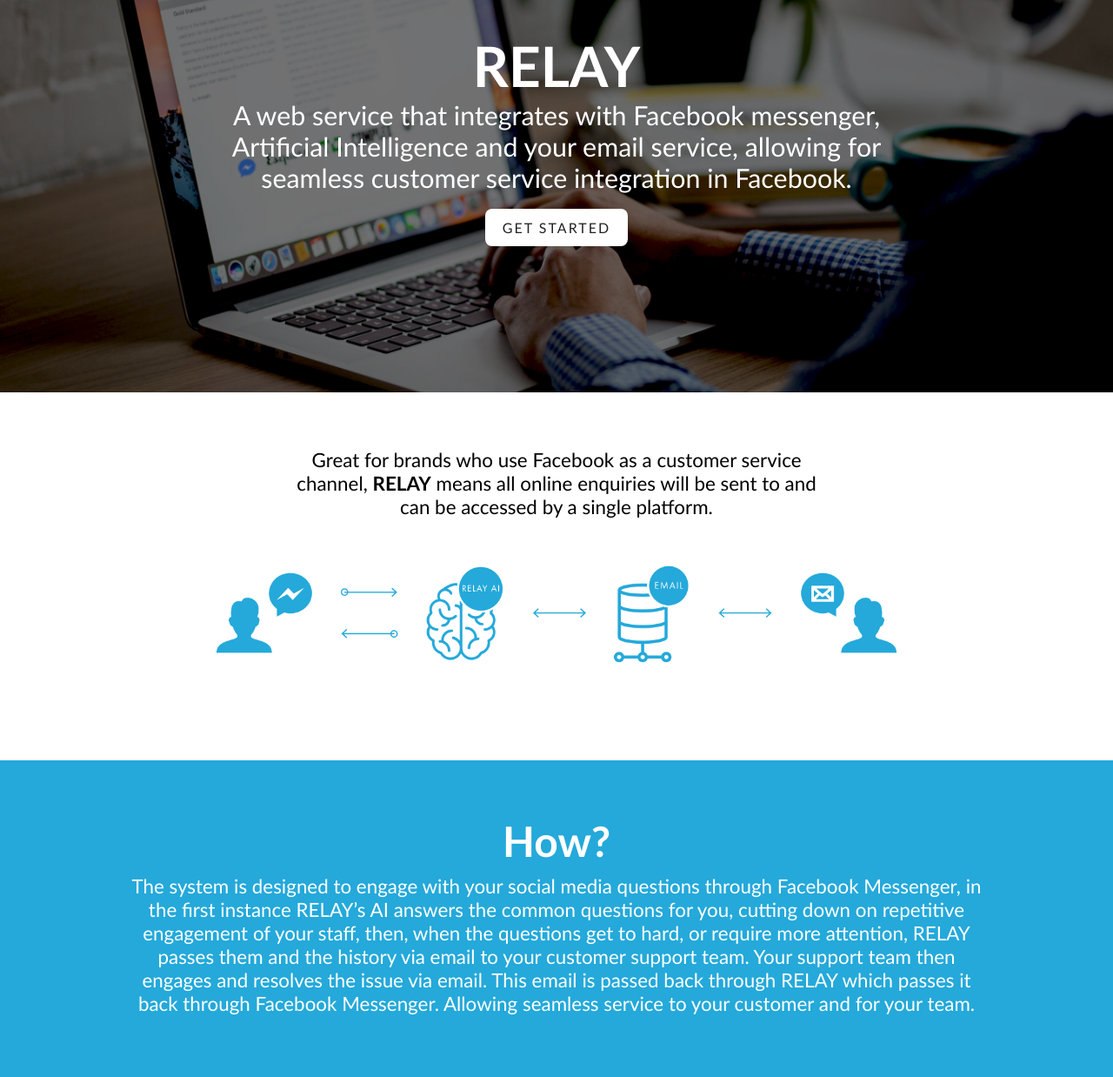
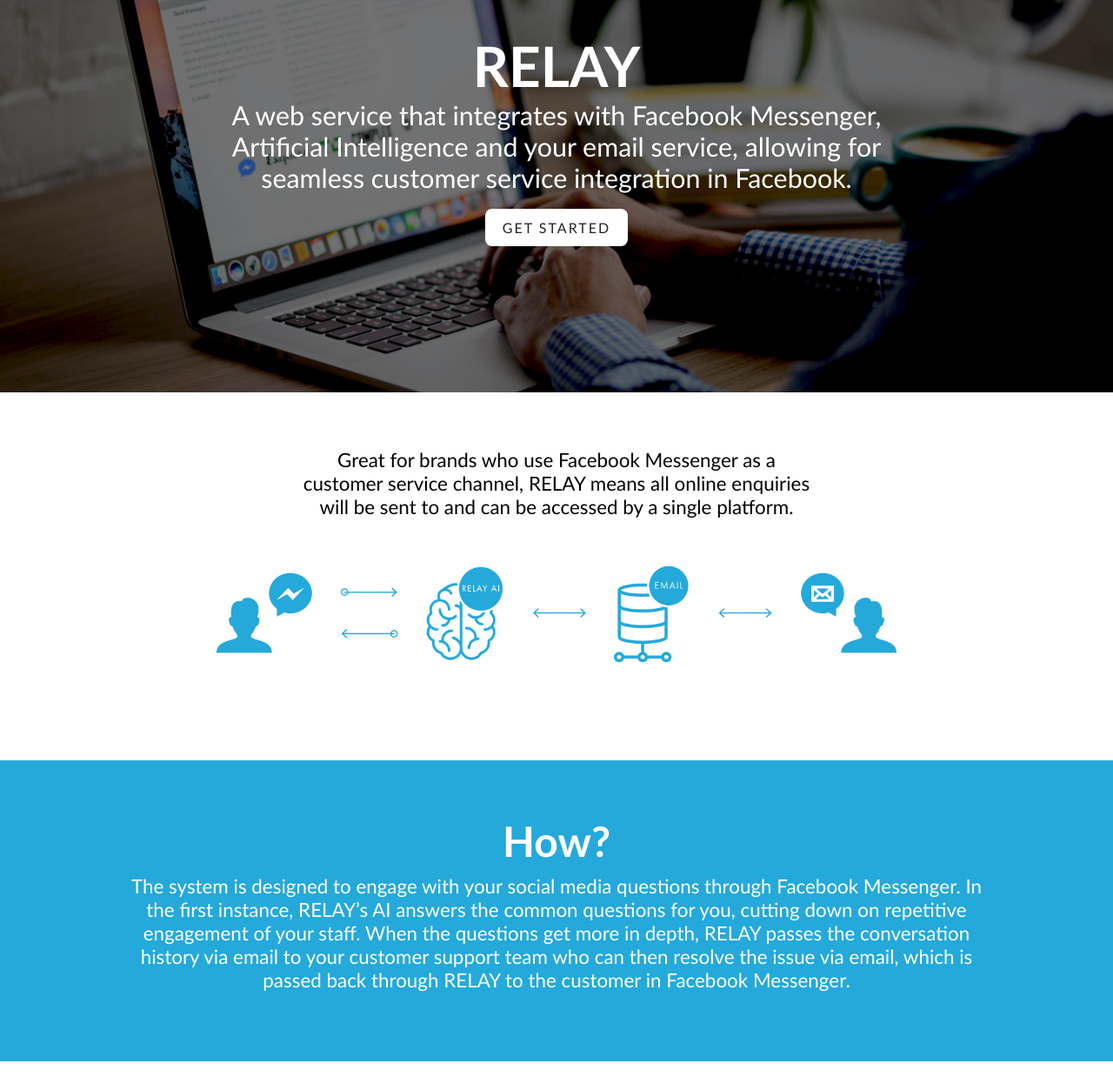
Before and after one commit to TagTheAgency/relay-site, a plain HTML site: page index.html in a window 1280 px wide. Shown: the part 62-1300 px from the top of the page at 87% size. Drawn offline with Linux system fonts and the light colour scheme; a web font is replaced by a local one.

Commit message:
Copy changes

```diff
--- a/index.html
+++ b/index.html
@@ -35,7 +35,7 @@
 				<div class="hero-banner-wrapper hero-fade-in">
 					<div class="hero-banner-content center txt-white fade-in">
 						<h1 class="title">Relay</h1>
-						<p class="sml-header">A web service that integrates with Facebook messenger, Artificial Intelligence and your email service, allowing for seamless customer service integration in Facebook.</p>
+						<p class="sml-header">A web service that integrates with Facebook Messenger, Artificial Intelligence and your email service, allowing for seamless customer service integration in Facebook.</p>
 						<span class="btn white form-scroll">GET STARTED</span>
 					</div>
 				</div>
@@ -43,7 +43,7 @@
 			<div class="flex-section">
 				<div class="flex-row center-content row-sml fade-in diagram">
 					<div class="flex-col center">
-						<p>Great for brands who use Facebook as a customer service channel, <strong>RELAY</strong> means all online enquiries will be sent to and can be accessed by a single platform.</p>
+						<p>Great for brands who use Facebook Messenger as a customer service channel, RELAY means all online enquiries will be sent to and can be accessed by a single platform.</p>
 						<img src="img/relay-diagram.png" alt="">
 					</div>
 				</div>
@@ -52,7 +52,7 @@
 				<div class="flex-row lazy-load">
 					<div class="flex-col center">
 						<h2>How?</h2>
-						<p class="wide-paragraph">The system is designed to engage with your social media questions through Facebook Messenger, in the first instance RELAY’s AI answers the common questions for you, cutting down on repetitive engagement of your staff, then, when the questions get to hard, or require more attention, RELAY passes them and the history via email to your customer support team. Your support team then engages and resolves the issue via email. This email is passed back through RELAY which passes it back through Facebook Messenger. Allowing seamless service to your customer and for your team.</p>
+						<p class="wide-paragraph">The system is designed to engage with your social media questions through Facebook Messenger. In the first instance, RELAY’s AI answers the common questions for you, cutting down on repetitive engagement of your staff. When the questions get more in depth, RELAY passes the conversation history via email to your customer support team who can then resolve the issue via email, which is passed back through RELAY to the customer in Facebook Messenger.</p>
 					</div>
 				</div>
 			</div>
@@ -60,7 +60,7 @@
 				<div class="flex-row center row-sml align-top lazy-load">
 					<div class="flex-col fill-half">
 						<i class="fas fa-users"></i>
-						<p>RELAY increases customer service efficiency</p>
+						<p>Increases customer service efficiency</p>
 					</div>
 					<div class="flex-col fill-half">
 						<i class="fab fa-facebook-messenger"></i>
```
Also changed, not shown: 1 other file.
